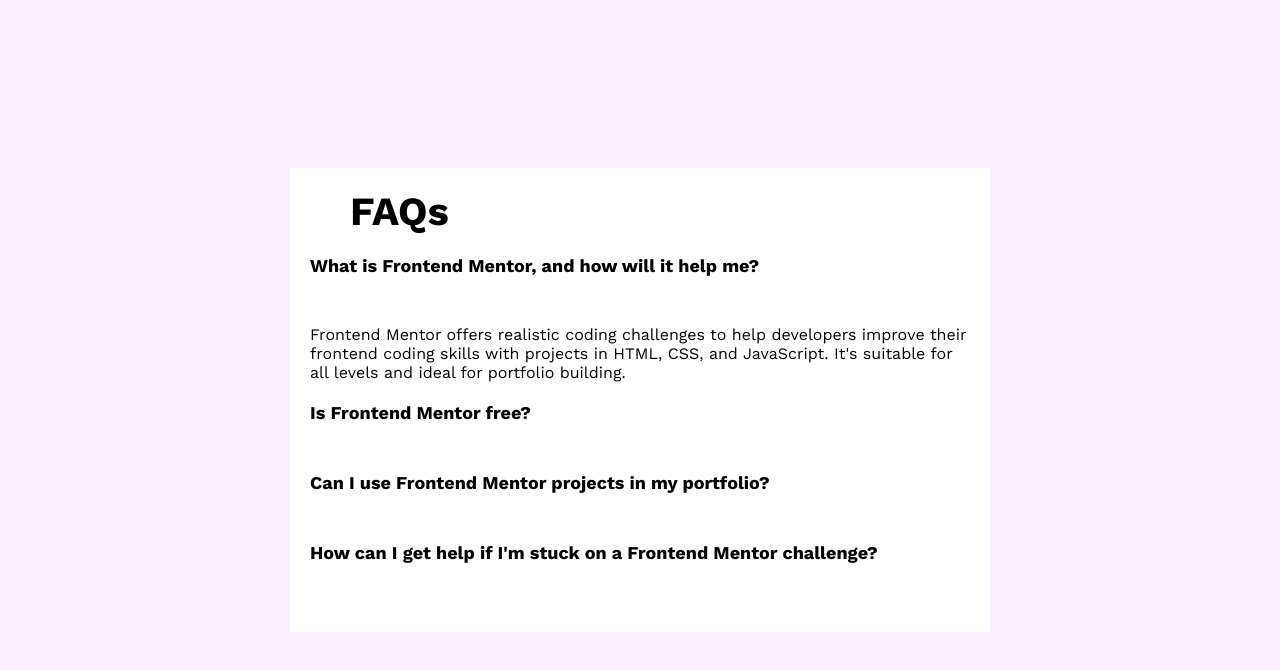
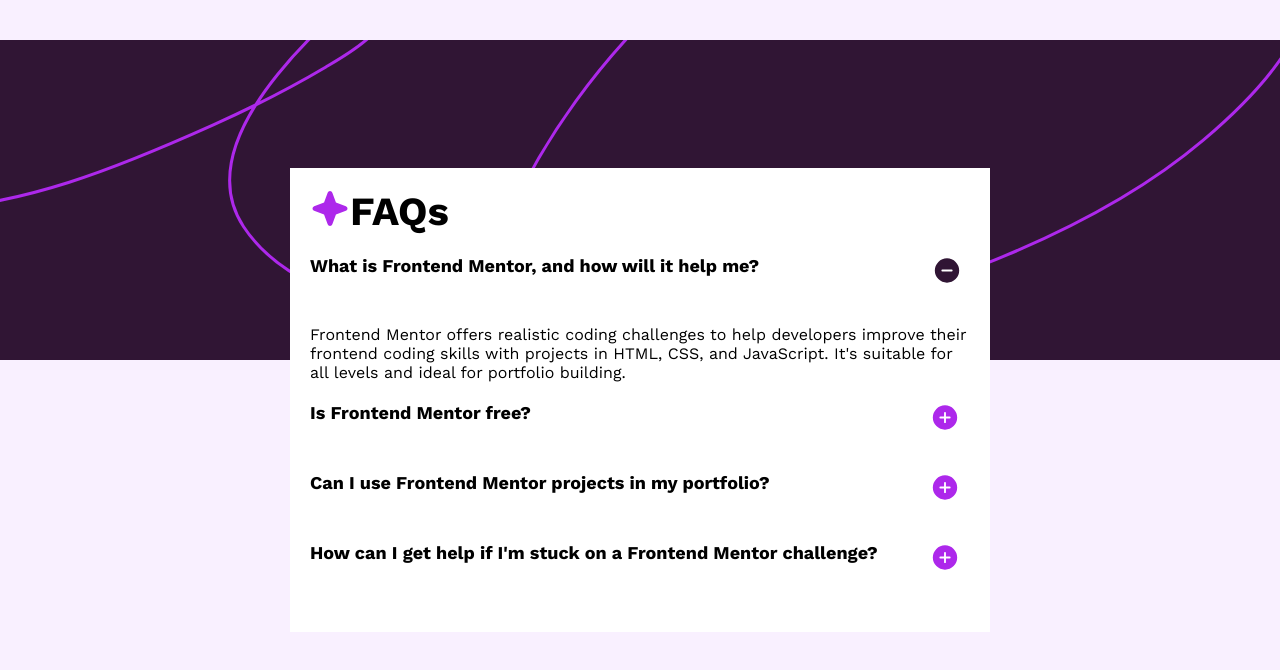
Before and after one commit to Atila1290/FAQ, a plain HTML site: page index.html in a window 1280 px wide. Drawn offline with nearby package versions, Linux system fonts and the light colour scheme.

Commit message:
correção de caminhos

```diff
--- a/assets/CSS/style.css
+++ b/assets/CSS/style.css
@@ -8,7 +8,7 @@
 }
 
 body{
-    background: url(./assets/images/background-pattern-desktop.svg) no-repeat  center center;
+    background: url(../images/background-pattern-desktop.svg) no-repeat  center center;
     height:  50vh;
     width: 100%;
     position: absolute;
@@ -29,7 +29,7 @@
 }
 
 .container .titulo{
-    background: url(./assets/images/icon-titulo.svg) no-repeat;
+    background: url(../images/icon-titulo.svg) no-repeat;
     padding-left: 40px;
     margin-bottom: 15px;
     font-size: 40px;
@@ -44,7 +44,7 @@
 }
 
 .pergunta{
-    background: url(./assets/images/icon-fechado.svg)  no-repeat ;
+    background: url(../images/icon-fechado.svg)  no-repeat ;
     background-position: top 0px right 10px;
 }
 
@@ -64,7 +64,7 @@
 }
 
 .container .conteudo.mostrar .pergunta{
-    background: url(./assets/images/icon-aberto.svg)  no-repeat ;
+    background: url(../images/icon-aberto.svg)  no-repeat ;
     background-position: top 0px right 8px;
 }
 
```
